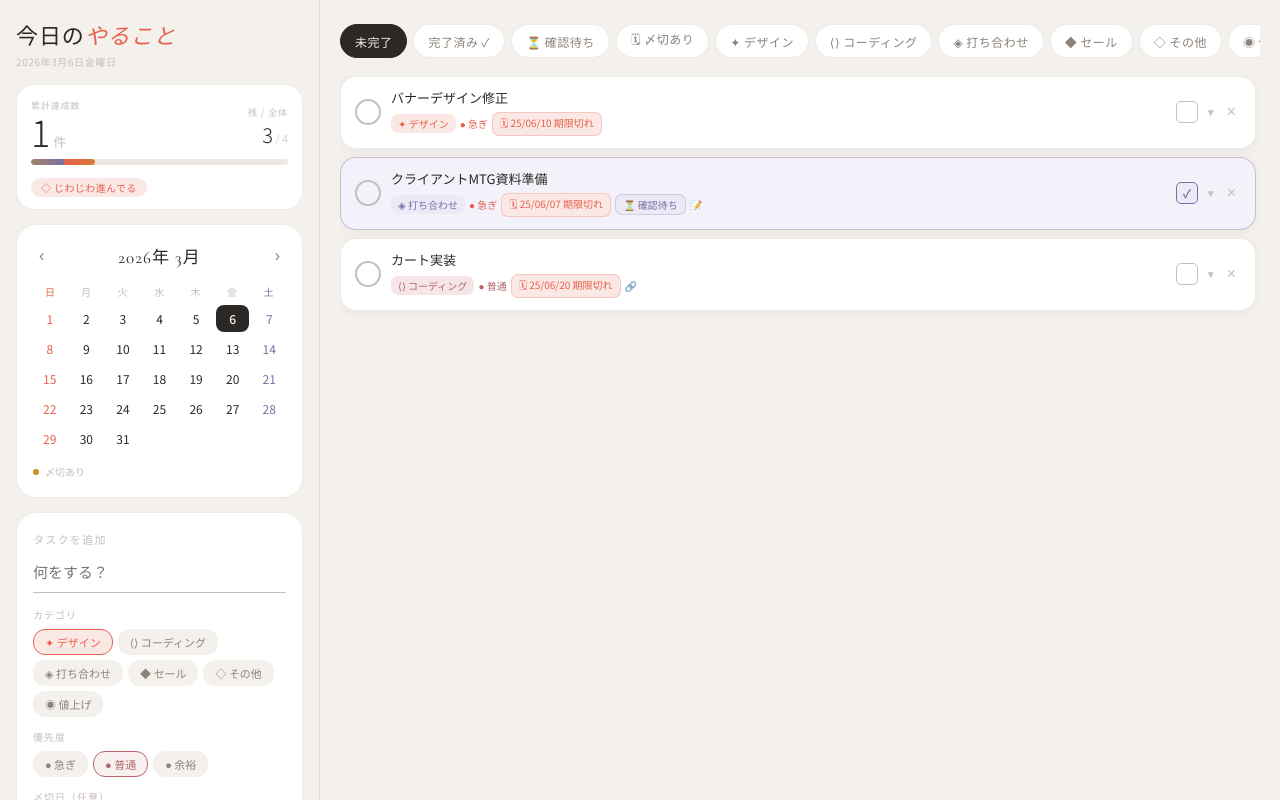
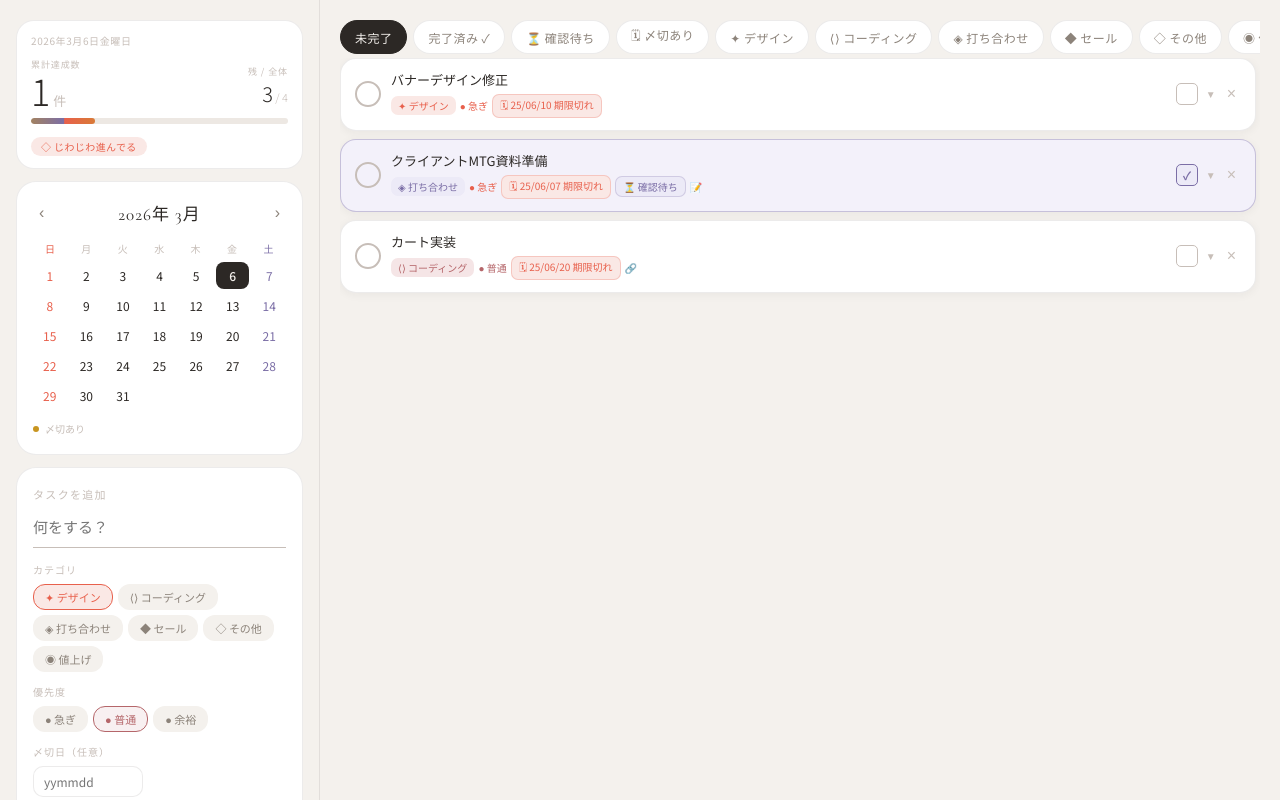
Before and after one commit to mariu-jpg/laughing-octo-system, a React (Vite) app: page / in a window 1280 px wide. Built offline with nearby package versions, Linux system fonts and the light colour scheme.

Commit message:
Add files via upload

```diff
--- a/src/App.jsx
+++ b/src/App.jsx
@@ -577,17 +577,31 @@ export default function App() {
           flex-shrink:0;
           display:flex;
           flex-direction:column;
-          padding:24px 16px;
-          gap:14px;
+          padding:20px 16px;
+          gap:12px;
           overflow-y:auto;
+          overflow-x:hidden;
           border-right:1px solid ${P.border};
+          height:100vh;
+          box-sizing:border-box;
         }
         .col-right {
           flex:1;
           display:flex;
           flex-direction:column;
-          padding:24px 20px;
+          padding:20px 20px 0 20px;
           overflow:hidden;
+          height:100vh;
+          box-sizing:border-box;
+        }
+        .col-right-filters {
+          flex-shrink:0;
+          padding-bottom:12px;
+        }
+        .col-right-tasks {
+          flex:1;
+          overflow-y:auto;
+          padding-bottom:20px;
         }
 
         /* Mobile: stack vertically */
@@ -599,12 +613,18 @@ export default function App() {
           }
           .col-left {
             width:100%;
+            height:auto;
             border-right:none;
             border-bottom:1px solid ${P.border};
             overflow-y:visible;
           }
           .col-right {
+            height:auto;
             overflow:visible;
+            padding-bottom:40px;
+          }
+          .col-right-tasks {
+            overflow-y:visible;
           }
         }
       `}</style>
@@ -627,24 +647,14 @@ export default function App() {
         {/* ══ LEFT COLUMN ══════════════════════════════════════════════════════ */}
         <div className="col-left left-scroll">
 
-          {/* logo / date */}
-          <div>
-            <div style={{
-              fontFamily:"'Cormorant Garamond',serif", fontSize:22,
-              fontWeight:300, color:P.ink, letterSpacing:".04em", lineHeight:1.2,
-            }}>
-              今日の<em style={{ fontStyle:"italic", color:P.fiesta }}>やること</em>
-            </div>
-            <div style={{ fontSize:10, color:P.inkFaint, marginTop:4, letterSpacing:".06em", lineHeight:1.6 }}>
+          {/* stats */}
+          <div style={{
+            background:P.surface, borderRadius:18, padding:"12px 14px 12px",
+            border:`1px solid ${P.border}`,
+          }}>
+            <div style={{ fontSize:10, color:P.inkFaint, letterSpacing:".06em", marginBottom:10, lineHeight:1.5 }}>
               {todayLabel}
             </div>
-          </div>
-
-          {/* stats */}
-          <div style={{
-            background:P.surface, borderRadius:18, padding:"14px 14px 12px",
-            border:`1px solid ${P.border}`,
-          }}>
             <div style={{ display:"flex", justifyContent:"space-between", alignItems:"flex-end", marginBottom:10 }}>
               <div>
                 <div style={{ fontSize:9, color:P.inkFaint, letterSpacing:".1em", marginBottom:1 }}>累計達成数</div>
@@ -680,9 +690,9 @@ export default function App() {
         <div className="col-right">
 
           {/* filters */}
-          <div style={{
-            display:"flex", gap:6, marginBottom:14,
-            overflowX:"auto", paddingBottom:4, scrollbarWidth:"none", flexShrink:0,
+          <div className="col-right-filters" style={{
+            display:"flex", gap:6,
+            overflowX:"auto", paddingBottom:4, scrollbarWidth:"none",
           }}>
             {FILTERS.map(f => (
               <button key={f.id} onClick={() => setActiveFilter(f.id)} style={{
@@ -697,8 +707,8 @@ export default function App() {
           </div>
 
           {/* task list — scrollable area */}
-          <div className="task-scroll" style={{
-            flex:1, overflowY:"auto", display:"flex", flexDirection:"column", gap:8,
+          <div className="task-scroll col-right-tasks" style={{
+            display:"flex", flexDirection:"column", gap:8,
             paddingRight:4,
           }}>
             {filteredTasks.length === 0 ? (
```
